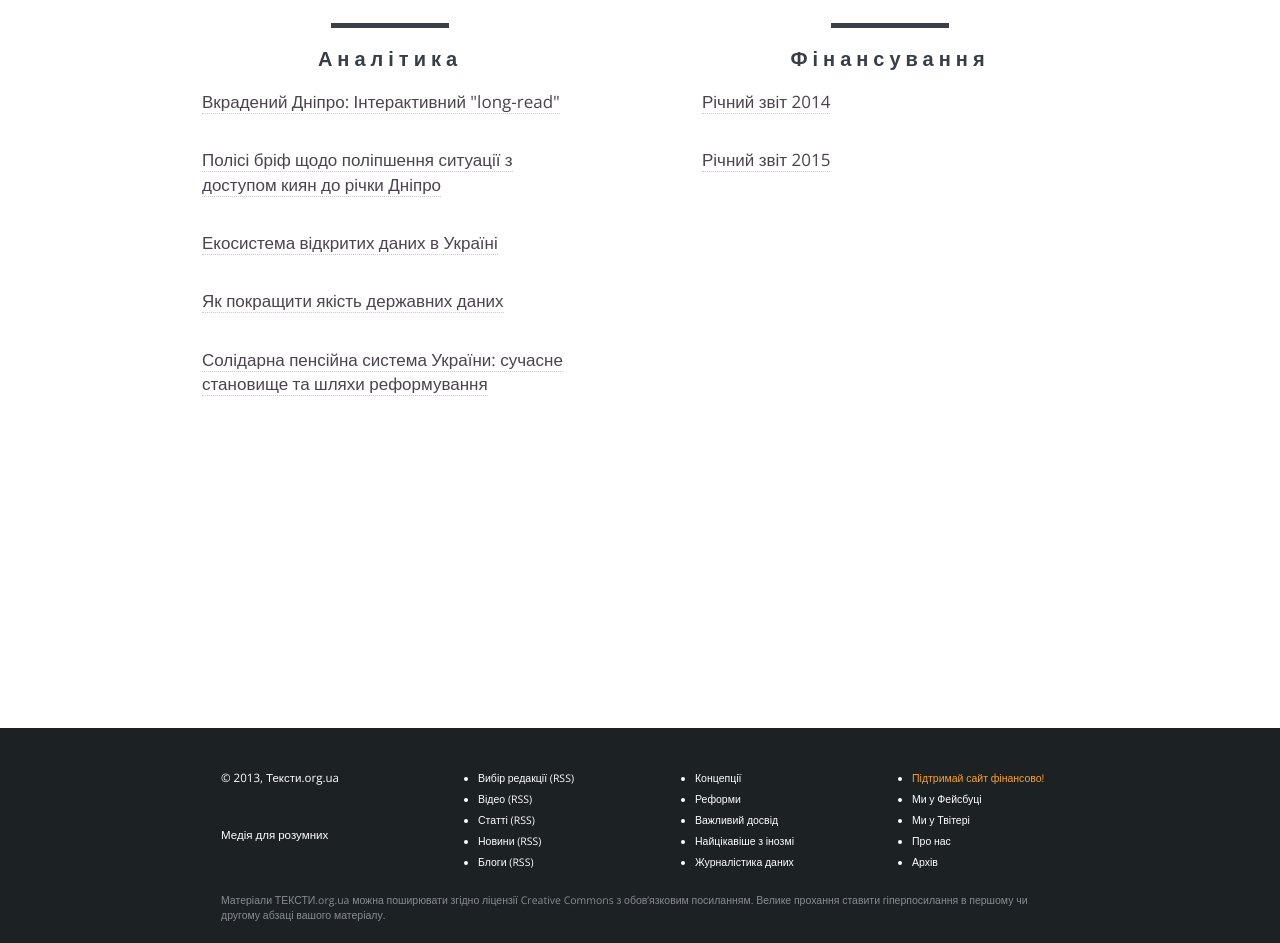
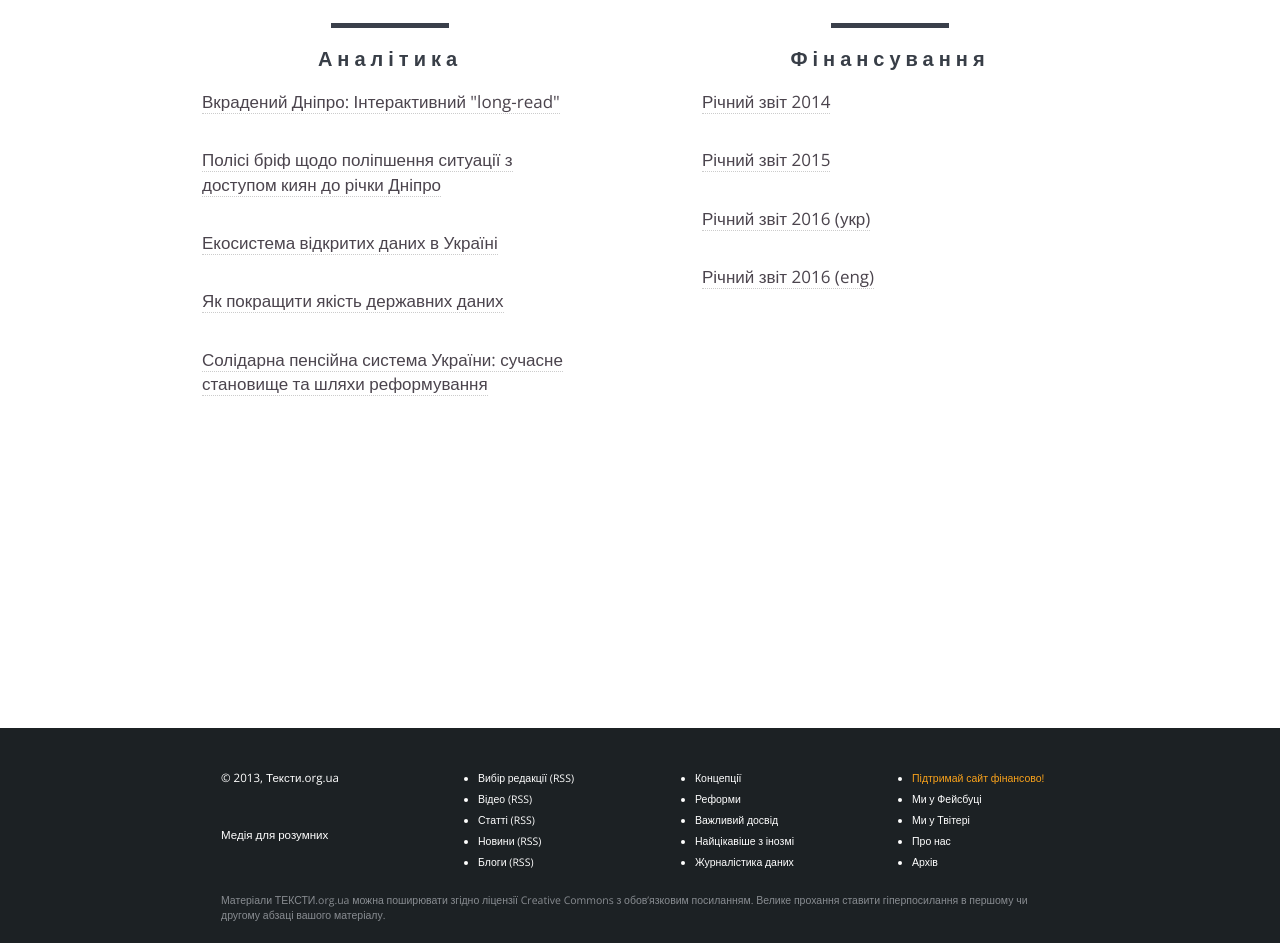
Before and after one commit to texty/NGO_page, a plain HTML site: page index.html in a window 1280 px wide. Shown: the part 6033-6976 px from the top of the page. Drawn offline with nearby package versions, Linux system fonts and the light colour scheme; animation ran at ten frames a second.

Commit message:
Звіти за 2016

```diff
--- a/index.html
+++ b/index.html
@@ -1427,6 +1427,9 @@
             <h2>Фінансування</h2>
              <div class = "analytics"><a class="dotted" href="http://texty.org.ua/pdf/Zvit_2014.pdf"> Річний звіт 2014<a></div>
 			 <div class = "analytics"><a class="dotted" href="http://texty.org.ua/pdf/Zvit_2015.pdf"> Річний звіт 2015<a></div>
+			 <div class = "analytics"><a class="dotted" href="http://texty.org.ua/pdf/Zvit_2016_ukr.pdf"> Річний звіт 2016 (укр)<a></div>
+			 <div class = "analytics"><a class="dotted" href="http://texty.org.ua/pdf/Zvit_2016_eng.pdf"> Річний звіт 2016 (eng)<a></div>
+
         </div>
     </div>
     </div>
```
